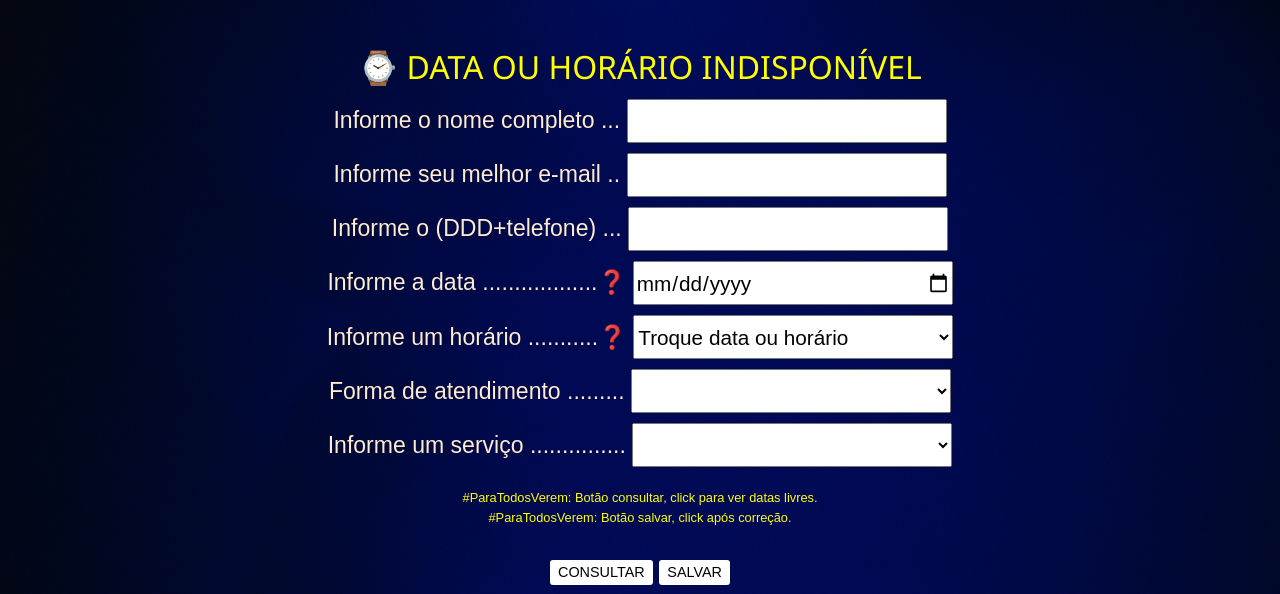
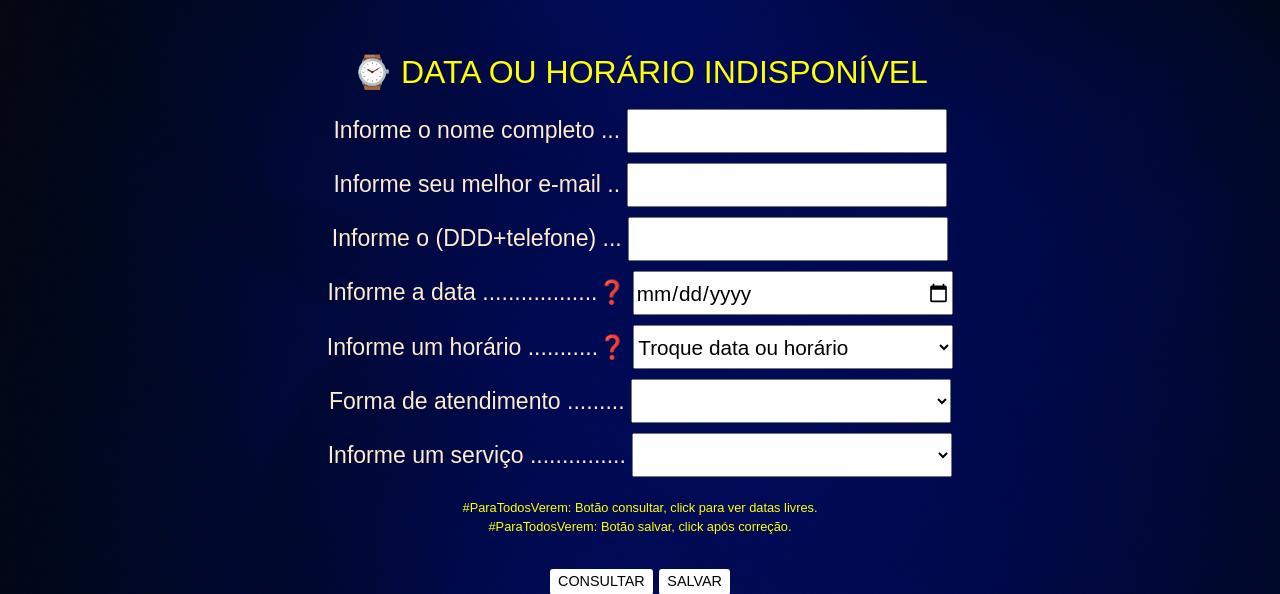
Before and after one commit to jorgesilvva/adv-connect, a Flask app: template adv_connect/app/templates/aviso.html in a window 1280 px wide. Shown: the part 63-657 px from the top of the page. Run offline with Flask 2, Linux system fonts and the light colour scheme; the template is opened without the code that fills it, so the values that code supplies are empty; some libraries are stand-ins or nearby versions.

Commit message:
Update aviso.html

```diff
--- a/adv_connect/app/templates/aviso.html
+++ b/adv_connect/app/templates/aviso.html
@@ -3,9 +3,7 @@
 {%block title%} Aviso {% endblock %}
 
 {%block content%}
-  <h1 class="aviso">&#8986 DATA OU HORÁRIO INDISPONÍVEL</h1>
-
-
+  <label class="aviso">&#8986 DATA OU HORÁRIO INDISPONÍVEL</label>
 
   <form action= "" method="POST">
 
```
Lines whose indentation alone changed are shown as unchanged.
